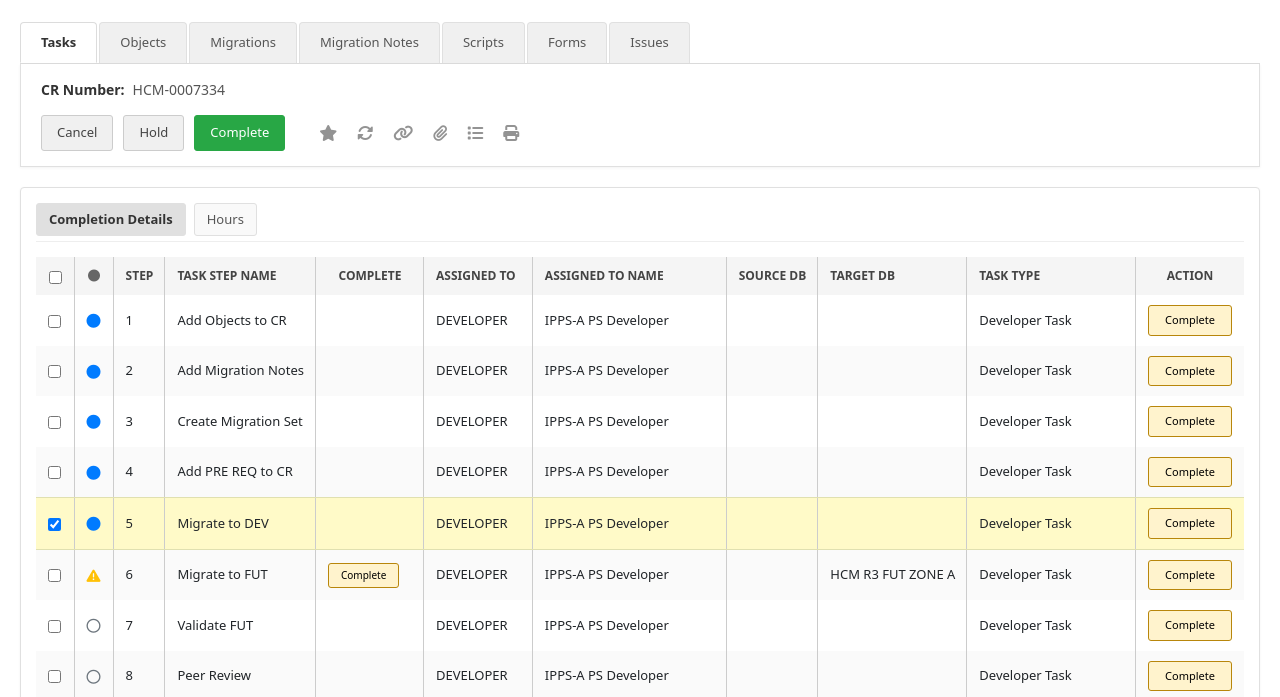
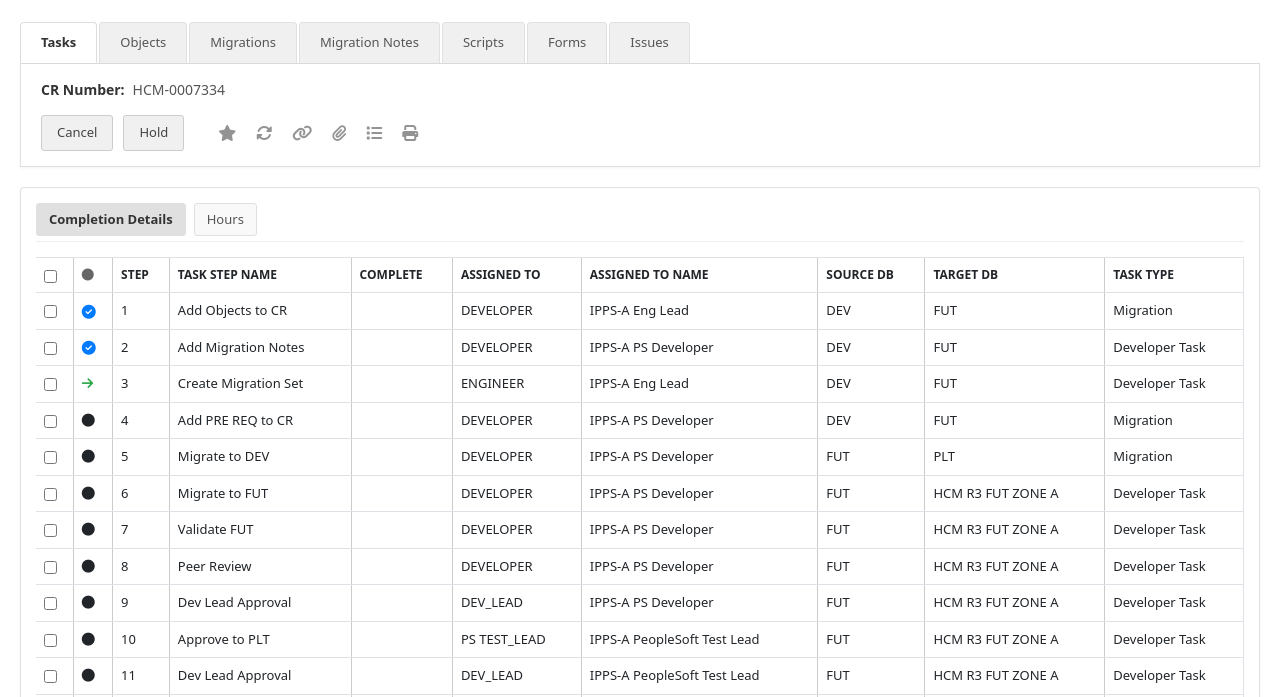
Before and after one commit to ADOAzure/ADOAzure.github.io, a plain HTML site: page index.html in a window 1280 px wide. Shown: the part 103-800 px from the top of the page. Drawn offline with nearby package versions, Linux system fonts and the light colour scheme.

Commit message:
Update index.html

```diff
--- a/index.html
+++ b/index.html
@@ -1,17 +1,14 @@
 <!DOCTYPE html>
 <html lang="en">
 <head>
-    <meta charset="UTF-8">
-    <meta name="viewport" content="width=device-width, initial-scale=1.0">
+  <meta charset="UTF-8" />
+  <meta name="viewport" content="width=device-width, initial-scale=1.0" />
   <title>Change Requests</title>
-    <link rel="stylesheet" href="styles.css">
-    <!-- Font Awesome for icons -->
-    <link rel="stylesheet" href="https://cdnjs.cloudflare.com/ajax/libs/font-awesome/6.4.0/css/all.min.css">
-    <!-- Bootstrap for additional UI components -->
-    <link href="https://cdn.jsdelivr.net/npm/bootstrap@5.3.0/dist/css/bootstrap.min.css" rel="stylesheet">
+  <link rel="stylesheet" href="styles.css" />
+  <link rel="stylesheet" href="https://cdnjs.cloudflare.com/ajax/libs/font-awesome/6.4.0/css/all.min.css" />
+  <link href="https://cdn.jsdelivr.net/npm/bootstrap@5.3.0/dist/css/bootstrap.min.css" rel="stylesheet" />
 </head>
 <body>
-    <!-- Header Navigation -->
   <div class="header">
     <div class="header-left">
       <i class="fas fa-arrow-left header-icon" title="Back"></i>
@@ -26,7 +23,6 @@
   </div>
 
   <div class="main-container">
-        <!-- Page Title Section -->
     <div class="page-title">
       <h2>Change Requests</h2>
       <div>
@@ -34,18 +30,17 @@
       </div>
     </div>
 
-        <!-- Tab Navigation -->
-        <div class="tabs">
-            <div class="tab-item active" data-tab="tasks">Tasks</div>
-            <div class="tab-item" data-tab="objects">Objects</div>
-            <div class="tab-item" data-tab="migrations">Migrations</div>
-            <div class="tab-item" data-tab="migration-notes">Migration Notes</div>
-            <div class="tab-item" data-tab="scripts">Scripts</div>
-            <div class="tab-item" data-tab="forms">Forms</div>
-            <div class="tab-item" data-tab="issues">Issues</div>
+    <!-- Reinserted Tabs Section -->
+    <div class="tabs" role="tablist">
+      <div class="tab-item active" role="tab" aria-selected="true" data-tab="tasks">Tasks</div>
+      <div class="tab-item" role="tab" aria-selected="false" data-tab="objects">Objects</div>
+      <div class="tab-item" role="tab" aria-selected="false" data-tab="migrations">Migrations</div>
+      <div class="tab-item" role="tab" aria-selected="false" data-tab="migration-notes">Migration Notes</div>
+      <div class="tab-item" role="tab" aria-selected="false" data-tab="scripts">Scripts</div>
+      <div class="tab-item" role="tab" aria-selected="false" data-tab="forms">Forms</div>
+      <div class="tab-item" role="tab" aria-selected="false" data-tab="issues">Issues</div>
     </div>
 
-        <!-- Change Request Details Section -->
     <div class="cr-details">
       <div class="cr-info">
         <strong>CR Number:</strong> HCM-0007334
@@ -53,7 +48,6 @@
       <div class="cr-actions">
         <button type="button" class="btn-action" id="cancelBtn">Cancel</button>
         <button type="button" class="btn-action" id="holdBtn">Hold</button>
-                <button type="button" class="btn-action btn-complete" id="completeBtn">Complete</button>
         <div class="action-icons">
           <i class="fas fa-star action-icon" title="Favorite"></i>
           <i class="fas fa-sync-alt action-icon" title="Refresh"></i>
@@ -65,190 +59,170 @@
       </div>
     </div>
 
-        <!-- Task Table Container -->
     <div class="task-table-container">
       <div class="task-sub-tabs">
         <div class="task-sub-tab-item active" data-subtab="completion">Completion Details</div>
         <div class="task-sub-tab-item" data-subtab="hours">Hours</div>
       </div>
 
-            <div class="table-wrapper">
-                <table id="taskTable">
+      <div class="table-responsive">
+        <table id="taskTable" class="table table-bordered align-middle">
           <thead>
             <tr>
-                            <th class="checkbox-col">
-                                <input type="checkbox" id="selectAll">
-                            </th>
-                            <th class="status-col">
-                                <i class="fas fa-circle status-header-icon"></i>
-                            </th>
+              <th><input type="checkbox" id="selectAll"></th>
+              <th><i class="fas fa-circle status-header-icon"></i></th>
               <th>Step</th>
               <th>Task Step Name</th>
-                            <th class="complete-col">Complete</th>
+              <th>Complete</th>
               <th>Assigned To</th>
               <th>Assigned To Name</th>
               <th>Source DB</th>
               <th>Target DB</th>
               <th>Task Type</th>
-                            <th class="action-col">Action</th>
             </tr>
           </thead>
           <tbody>
-                        <tr class="task-row" data-task-id="1" data-status="pending">
-                            <td><input type="checkbox" class="task-checkbox"></td>
-                            <td><i class="fas fa-circle task-status-icon status-blue" title="In Progress"></i></td>
+            <tr class="task-row" data-task-id="1" data-status="Complete">
+                <td><input type="checkbox"></td>
+                <td><i class="fas fa-check-circle task-status-icon status-blue"></i></td>
                 <td>1</td>
                 <td>Add Objects to CR</td>
-                            <td></td>
+                <td class="task-action-cell"></td>
+                <td>DEVELOPER</td>
+                <td>IPPS-A Eng Lead</td>
+                <td>DEV</td>
+                <td>FUT</td>
+                <td>Migration</td>
+                <tr class="task-row" data-task-id="1" data-status="Complete">
+                    <td><input type="checkbox"></td>
+                    <td><i class="fas fa-check-circle task-status-icon status-blue"></i></td>
+                    <td>2</td>
+                    <td>Add Migration Notes</td>
+                    <td class="task-action-cell"></td>
                     <td>DEVELOPER</td>
                     <td>IPPS-A PS Developer</td>
-                            <td></td>
-                            <td></td>
+                    <td>DEV</td>
+                    <td>FUT</td>
                     <td>Developer Task</td>
-                            <td><button class="btn-task-complete" data-task-id="1">Complete</button></td>
+            <tr class="task-row" data-task-id="3" data-status="active">
+              <td><input type="checkbox"></td>
+              <td><i class="fas fa-arrow-right status-green"></i></td>
+              <td>3</td>
+              <td>Create Migration Set</td>
+              <td class="task-action-cell"></td>
+              <td>ENGINEER</td>
+              <td>IPPS-A Eng Lead</td>
+              <td>DEV</td>
+              <td>FUT</td>
+              <td>Developer Task</td>
             </tr>
-                        <tr class="task-row" data-task-id="2" data-status="pending">
-                            <td><input type="checkbox" class="task-checkbox"></td>
-                            <td><i class="fas fa-circle task-status-icon status-blue" title="In Progress"></i></td>
-                            <td>2</td>
-                            <td>Add Migration Notes</td>
-                            <td></td>
+            <tr class="task-row" data-task-id="4" data-status="pending">
+              <td><input type="checkbox"></td>
+              <td><i class="fas fa-circle status-grey"></i></td>
+              <td>4</td>
+              <td>Add PRE REQ to CR</td>
+              <td class="task-action-cell"></td>
               <td>DEVELOPER</td>
               <td>IPPS-A PS Developer</td>
-                            <td></td>
-                            <td></td>
-                            <td>Developer Task</td>
-                            <td><button class="btn-task-complete" data-task-id="2">Complete</button></td>
+              <td>DEV</td>
+              <td>FUT</td>
+              <td>Migration</td>
             </tr>
-                        <tr class="task-row" data-task-id="3" data-status="pending">
-                            <td><input type="checkbox" class="task-checkbox"></td>
-                            <td><i class="fas fa-circle task-status-icon status-blue" title="In Progress"></i></td>
-                            <td>3</td>
-                            <td>Create Migration Set</td>
-                            <td></td>
+            <tr class="task-row" data-task-id="5" data-status="pending">
+              <td><input type="checkbox"></td>
+              <td><i class="fas fa-circle status-grey"></i></td>
+              <td>5</td>
+              <td>Migrate to DEV</td>
+              <td class="task-action-cell"></td>
               <td>DEVELOPER</td>
               <td>IPPS-A PS Developer</td>
-                            <td></td>
-                            <td></td>
-                            <td>Developer Task</td>
-                            <td><button class="btn-task-complete" data-task-id="3">Complete</button></td>
+              <td>FUT</td>
+              <td>PLT</td>
+              <td>Migration</td>
             </tr>
-                        <tr class="task-row" data-task-id="4" data-status="pending">
-                            <td><input type="checkbox" class="task-checkbox"></td>
-                            <td><i class="fas fa-circle task-status-icon status-blue" title="In Progress"></i></td>
-                            <td>4</td>
-                            <td>Add PRE REQ to CR</td>
-                            <td></td>
+            <tr class="task-row" data-task-id="6" data-status="pending">
+                <td><input type="checkbox"></td>
+                <td><i class="fas fa-circle status-grey"></i></td>
+                <td>6</td>
+                <td>Migrate to FUT</td>
+                <td class="task-action-cell"></td>
                 <td>DEVELOPER</td>
                 <td>IPPS-A PS Developer</td>
-                            <td></td>
-                            <td></td>
+                <td>FUT</td>
+                <td>HCM R3 FUT ZONE A</td>
                 <td>Developer Task</td>
-                            <td><button class="btn-task-complete" data-task-id="4">Complete</button></td>
               </tr>
-                        <tr class="task-row highlighted" data-task-id="5" data-status="current">
-                            <td><input type="checkbox" class="task-checkbox" checked></td>
-                            <td><i class="fas fa-circle task-status-icon status-blue" title="Current Task"></i></td>
-                            <td>5</td>
-                            <td>Migrate to DEV</td>
-                            <td></td>
+              <tr class="task-row" data-task-id="7" data-status="pending">
+                <td><input type="checkbox"></td>
+                <td><i class="fas fa-circle status-grey"></i></td>
+                <td>7</td>
+                <td>Validate FUT</td>
+                <td class="task-action-cell"></td>
                 <td>DEVELOPER</td>
                 <td>IPPS-A PS Developer</td>
-                            <td></td>
-                            <td></td>
+                <td>FUT</td>
+                <td>HCM R3 FUT ZONE A</td>
                 <td>Developer Task</td>
-                            <td><button class="btn-task-complete" data-task-id="5">Complete</button></td>
             </tr>
-                        <tr class="task-row" data-task-id="6" data-status="next">
-                            <td><input type="checkbox" class="task-checkbox"></td>
-                            <td><i class="fas fa-exclamation-triangle task-status-icon status-warning" title="Next Task"></i></td>
-                            <td>6</td>
-                            <td>Migrate to FUT</td>
-                            <td><button class="btn-complete-inline">Complete</button></td>
+            <tr class="task-row" data-task-id="8" data-status="pending">
+                <td><input type="checkbox"></td>
+                <td><i class="fas fa-circle status-grey"></i></td>
+                <td>8</td>
+                <td>Peer Review</td>
+                <td class="task-action-cell"></td>
                 <td>DEVELOPER</td>
                 <td>IPPS-A PS Developer</td>
-                            <td></td>
+                <td>FUT</td>
                 <td>HCM R3 FUT ZONE A</td>
                 <td>Developer Task</td>
-                            <td><button class="btn-task-complete" data-task-id="6">Complete</button></td>
             </tr>
-                        <tr class="task-row" data-task-id="7" data-status="not-started">
-                            <td><input type="checkbox" class="task-checkbox"></td>
-                            <td><i class="far fa-circle task-status-icon status-empty" title="Not Started"></i></td>
-                            <td>7</td>
-                            <td>Validate FUT</td>
-                            <td></td>
-                            <td>DEVELOPER</td>
-                            <td>IPPS-A PS Developer</td>
-                            <td></td>
-                            <td></td>
-                            <td>Developer Task</td>
-                            <td><button class="btn-task-complete" data-task-id="7">Complete</button></td>
-                        </tr>
-                        <tr class="task-row" data-task-id="8" data-status="not-started">
-                            <td><input type="checkbox" class="task-checkbox"></td>
-                            <td><i class="far fa-circle task-status-icon status-empty" title="Not Started"></i></td>
-                            <td>8</td>
-                            <td>Peer Review</td>
-                            <td></td>
-                            <td>DEVELOPER</td>
-                            <td>IPPS-A PS Developer</td>
-                            <td></td>
-                            <td></td>
-                            <td>Developer Task</td>
-                            <td><button class="btn-task-complete" data-task-id="8">Complete</button></td>
-                        </tr>
-                        <tr class="task-row" data-task-id="9" data-status="not-started">
-                            <td><input type="checkbox" class="task-checkbox"></td>
-                            <td><i class="far fa-circle task-status-icon status-empty" title="Not Started"></i></td>
+            <tr class="task-row" data-task-id="9" data-status="pending">
+                <td><input type="checkbox"></td>
+                <td><i class="fas fa-circle status-grey"></i></td>
                 <td>9</td>
                 <td>Dev Lead Approval</td>
-                            <td></td>
+                <td class="task-action-cell"></td>
                 <td>DEV_LEAD</td>
-                            <td>IPPS-A Dev Lead</td>
-                            <td></td>
-                            <td></td>
-                            <td>Development Lead Task</td>
-                            <td><button class="btn-task-complete" data-task-id="9">Complete</button></td>
+                <td>IPPS-A PS Developer</td>
+                <td>FUT</td>
+                <td>HCM R3 FUT ZONE A</td>
+                <td>Developer Task</td>
                 </tr>
-                        <tr class="task-row" data-task-id="10" data-status="not-started">
-                            <td><input type="checkbox" class="task-checkbox"></td>
-                            <td><i class="far fa-circle task-status-icon status-empty" title="Not Started"></i></td>
+                <tr class="task-row" data-task-id="10" data-status="pending">
+                <td><input type="checkbox"></td>
+                <td><i class="fas fa-circle status-grey"></i></td>
                 <td>10</td>
                 <td>Approve to PLT</td>
-                            <td></td>
+                <td class="task-action-cell"></td>
                 <td>PS TEST_LEAD</td>
                 <td>IPPS-A PeopleSoft Test Lead</td>
-                            <td></td>
-                            <td></td>
-                            <td>Test Lead Task</td>
-                            <td><button class="btn-task-complete" data-task-id="10">Complete</button></td>
+                <td>FUT</td>
+                <td>HCM R3 FUT ZONE A</td>
+                <td>Developer Task</td>
                 </tr>
-                        <tr class="task-row" data-task-id="11" data-status="not-started">
-                            <td><input type="checkbox" class="task-checkbox"></td>
-                            <td><i class="far fa-circle task-status-icon status-empty" title="Not Started"></i></td>
+                <tr class="task-row" data-task-id="11" data-status="pending">
+                    <td><input type="checkbox"></td>
+                    <td><i class="fas fa-circle status-grey"></i></td>
                     <td>11</td>
-                            <td>Migrate to PLT</td>
-                            <td></td>
+                    <td>Dev Lead Approval</td>
+                    <td class="task-action-cell"></td>
+                    <td>DEV_LEAD</td>
+                    <td>IPPS-A PeopleSoft Test Lead</td>
+                    <td>FUT</td>
+                    <td>HCM R3 FUT ZONE A</td>
+                    <td>Developer Task</td>
+                    </tr>
+                    <tr class="task-row" data-task-id="12" data-status="pending">
+                        <td><input type="checkbox"></td>
+                        <td><i class="fas fa-circle status-grey"></i></td>
+                        <td>12</td>
+                        <td>Migrate to IT TEST</td>
+                        <td class="task-action-cell"></td>
                         <td>PS TEST_LEAD</td>
                         <td>IPPS-A PeopleSoft Test Lead</td>
-                            <td></td>
-                            <td class="invalid-value">(Invalid Value)</td>
+                        <td>FUT</td>
+                        <td>HCM R3 FUT ZONE A</td>
                         <td>Test Lead Task</td>
-                            <td><button class="btn-task-complete" data-task-id="11">Complete</button></td>
-                        </tr>
-                        <tr class="task-row" data-task-id="12" data-status="not-started">
-                            <td><input type="checkbox" class="task-checkbox"></td>
-                            <td><i class="far fa-circle task-status-icon status-empty" title="Not Started"></i></td>
-                            <td>12</td>
-                            <td>Migrate to IT TEST</td>
-                            <td></td>
-                            <td> PS TEST_LEAD</td>
-                            <td>IPPS-A PeopleSoft Test Lead</td>
-                            <td></td>
-                            <td>HCM R3 IT TEST</td>
-                            <td>Test Lead Task</td>
-                            <td><button class="btn-task-complete" data-task-id="12">Complete</button></td>
                         </tr>
           </tbody>
         </table>
@@ -256,25 +230,10 @@
     </div>
   </div>
 
-    <!-- Status Update Modal -->
-    <div class="modal fade" id="statusModal" tabindex="-1" aria-labelledby="statusModalLabel" aria-hidden="true">
-        <div class="modal-dialog">
-            <div class="modal-content">
-                <div class="modal-header">
-                    <h5 class="modal-title" id="statusModalLabel">Update Task Status</h5>
-                    <button type="button" class="btn-close" data-bs-dismiss="modal" aria-label="Close"></button>
-                </div>
-                <div class="modal-body">
-                    <p id="statusMessage"></p>
-                </div>
-                <div class="modal-footer">
-                    <button type="button" class="btn btn-secondary" data-bs-dismiss="modal">Close</button>
-                </div>
-            </div>
-        </div>
+  <div class="text-end mt-3">
+    <button id="globalCompleteBtn" class="btn btn-primary d-none">Complete</button>
   </div>
 
-    <!-- Bootstrap JS -->
   <script src="https://cdn.jsdelivr.net/npm/bootstrap@5.3.0/dist/js/bootstrap.bundle.min.js"></script>
   <script src="script.js"></script>
 </body>
```
Lines whose indentation alone changed are shown as unchanged.
